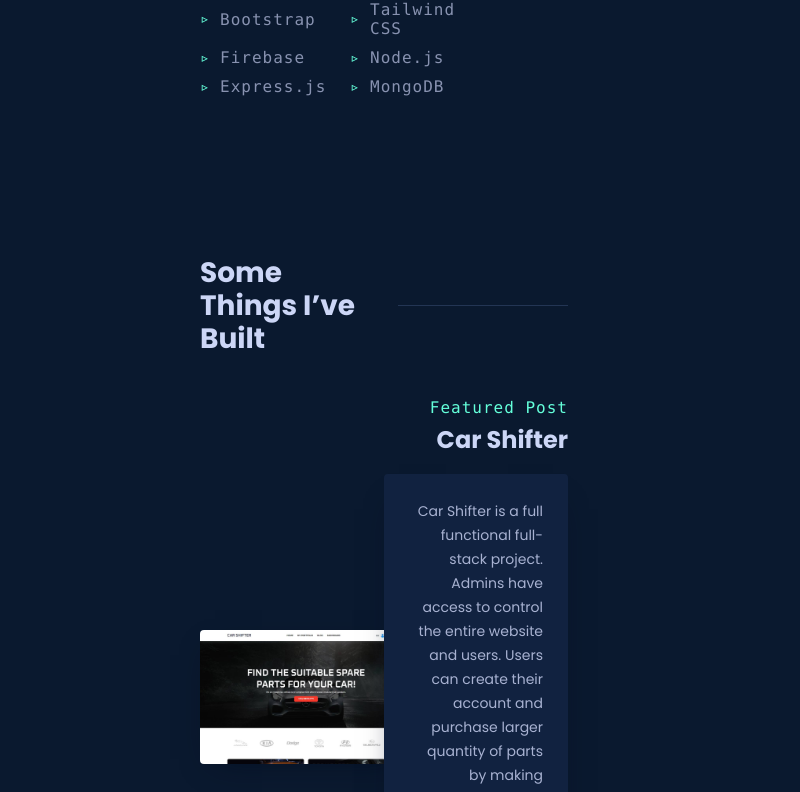
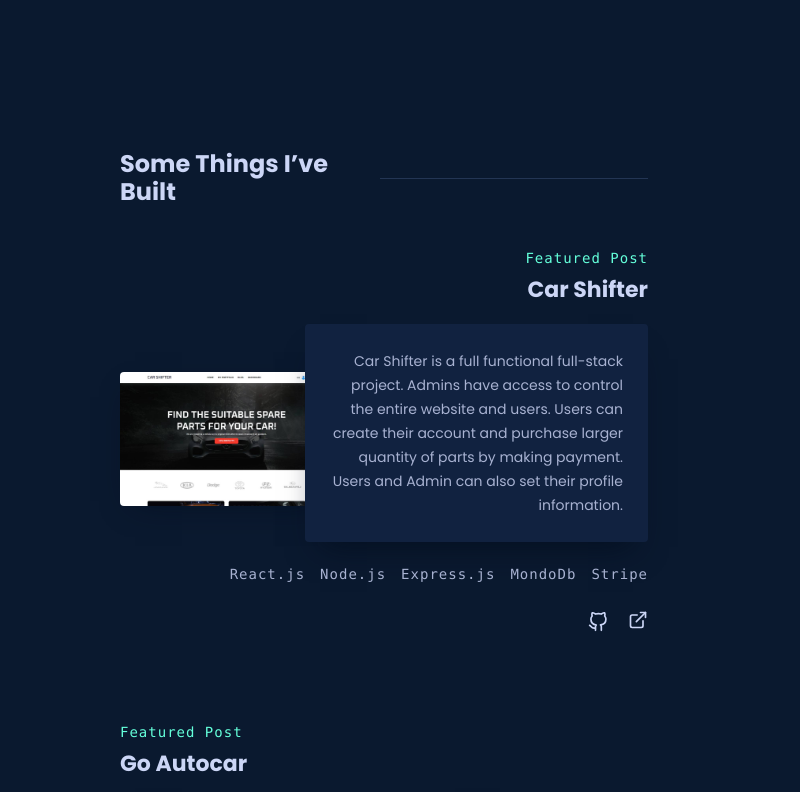
Before and after one commit to sabbirzzaman/sabbir-zzaman, a React (Create React App) app: page / in a window 768 px wide. Shown: the part 1562-2354 px from the top of the page, 800 px wide, since content can reach past the window. Built offline with nearby package versions, Linux system fonts and the light colour scheme.

Commit message:
responsive for tablet

```diff
--- a/src/App.css
+++ b/src/App.css
@@ -13,7 +13,7 @@ h1 {
 }
 
 h2 {
-    font-size: 60px;
+    font-size: 52px;
     line-height: 66px;
 }
 
@@ -52,7 +52,6 @@ img {
 li {
     font-family: var(--font-secondary);
     letter-spacing: 1px;
-
 }
 
 /* container */
@@ -114,7 +113,7 @@ a,
 }
 
 .sectionTitle h3::after {
-    content: "";
+    content: '';
     display: block;
     position: relative;
     width: 300px;
@@ -122,3 +121,53 @@ a,
     margin-left: 20px;
     background-color: var(--light-navy);
 }
+
+/* Medium devices (landscape tablets, 689px and up) */
+@media only screen and (min-width: 689px) and (max-width: 992px) {
+    .pageMainContainer {
+        padding: 0px 70px;
+    }
+
+    .container {
+        max-width: 1000px;
+    }
+
+    h1 {
+        font-size: 50px;
+        line-height: 62px;
+    }
+
+    h2 {
+        font-size: 45px;
+        line-height: 55px;
+    }
+
+    h3 {
+        font-size: 24px;
+        line-height: 28px;
+    }
+
+    h4 {
+        font-size: 22px;
+        line-height: 28px;
+    }
+
+    h5 {
+        font-size: 22px;
+        line-height: 29px;
+    }
+
+    p,
+    a {
+        font-size: 14px;
+        line-height: 25px;
+    }
+}
+
+/* Extra small devices (phones, 688px and down) */
+@media only screen and (max-width: 688px) {
+    .container {
+        max-width: 325px;
+        margin: 0 auto;
+    }
+}
--- a/src/App.js
+++ b/src/App.js
@@ -1,8 +1,8 @@
 import { Route, Routes } from 'react-router-dom';
-import './App.css';
 import Footer from './Pages/Common/Footer/Footer';
 import Header from './Pages/Common/Header/Header';
 import Home from './Pages/Home/Home/Home';
+import './App.css';
 
 function App() {
     return (
--- a/src/Pages/Common/LeftSidebar/LeftSidebar.css
+++ b/src/Pages/Common/LeftSidebar/LeftSidebar.css
@@ -35,10 +35,17 @@
 }
 
 .stickyLeft::after {
-    content: "";
+    content: '';
     display: block;
     width: 2px;
     height: 90px;
     margin: 0px auto;
     background-color: var(--light-steel);
 }
+
+/* Medium devices (landscape tablets, 689px and up) */
+@media only screen and (max-width: 992px) {
+    .stickyLeftSidebar {
+        display: none;
+    }
+}
--- a/src/Pages/Common/RightSidebar/RightSidebar.css
+++ b/src/Pages/Common/RightSidebar/RightSidebar.css
@@ -38,3 +38,10 @@
     margin: 0px auto;
     background-color: var(--light-steel);
 }
+
+/* Medium devices (landscape tablets, 689px and up) */
+@media only screen and (max-width: 992px) {
+    .stickyRightSidebar {
+        display: none;
+    }
+}
--- a/src/Pages/Home/Portfolio/Portfolio.js
+++ b/src/Pages/Home/Portfolio/Portfolio.js
@@ -42,7 +42,7 @@ const Portfolio = () => {
             img: project3,
             details:
                 'A website for professional lawyers who can provide services through this website. The author can sell services from this website. Users can create their accounts and purchase the services from this website.',
-            technologies: ['VS Code', 'React.js', 'Firebase', 'React Router'],
+            technologies: ['VsCode', 'React.js', 'Firebase', 'ReactRouter'],
             liveLink: 'https://tim-walter.web.app/',
             repoLink: 'https://github.com/sabbirzzaman/tim-walter',
         },
--- a/src/Pages/Home/PortfolioCard/PortfolioCard.css
+++ b/src/Pages/Home/PortfolioCard/PortfolioCard.css
@@ -117,3 +117,10 @@
 .projectLink a svg:hover {
     color: var(--green);
 }
+
+/* Medium devices (landscape tablets, 689px and up) */
+@media only screen and (min-width: 689px) and (max-width: 992px) {
+    .projectContent {
+        width: 65%;
+    }
+}
```
